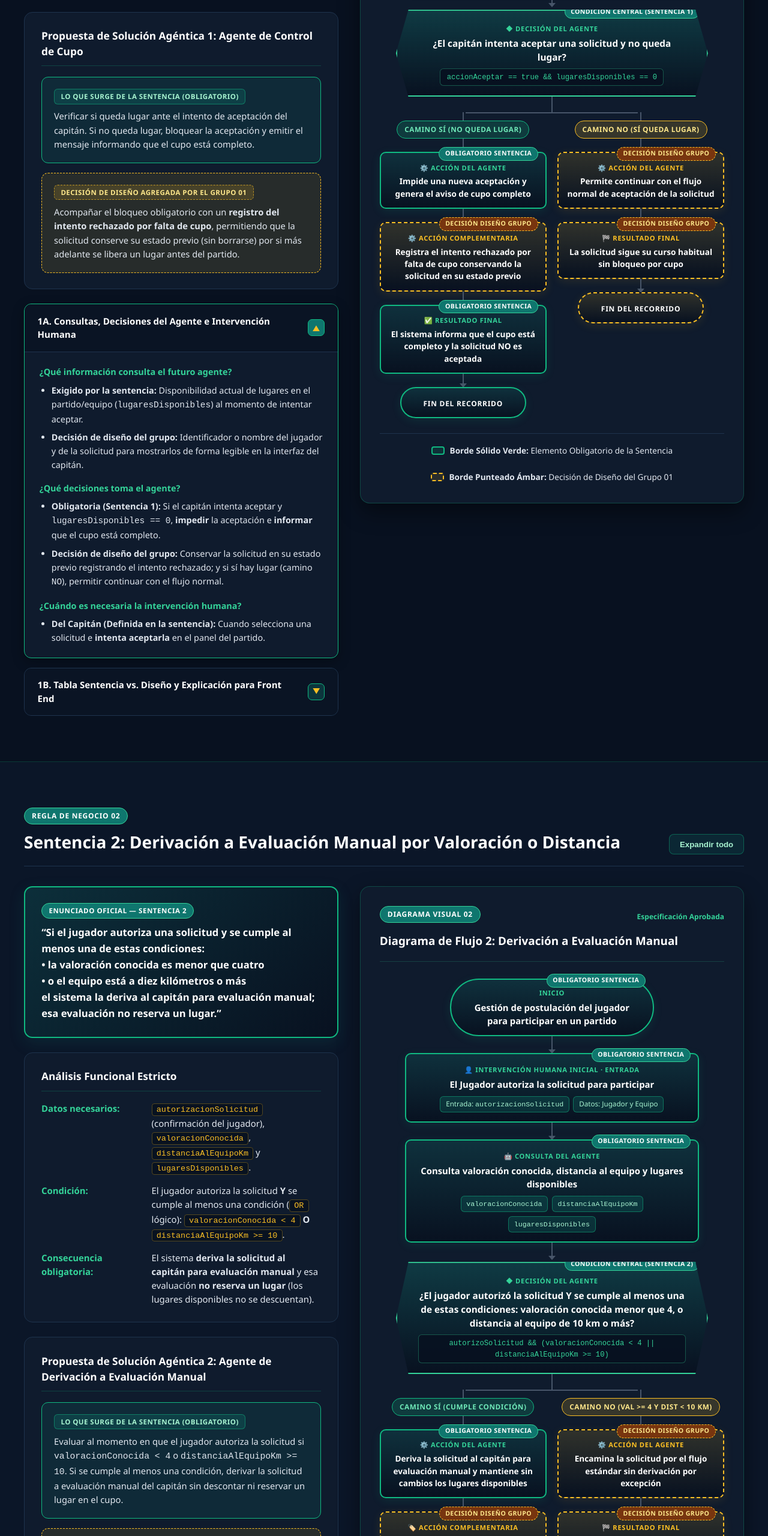
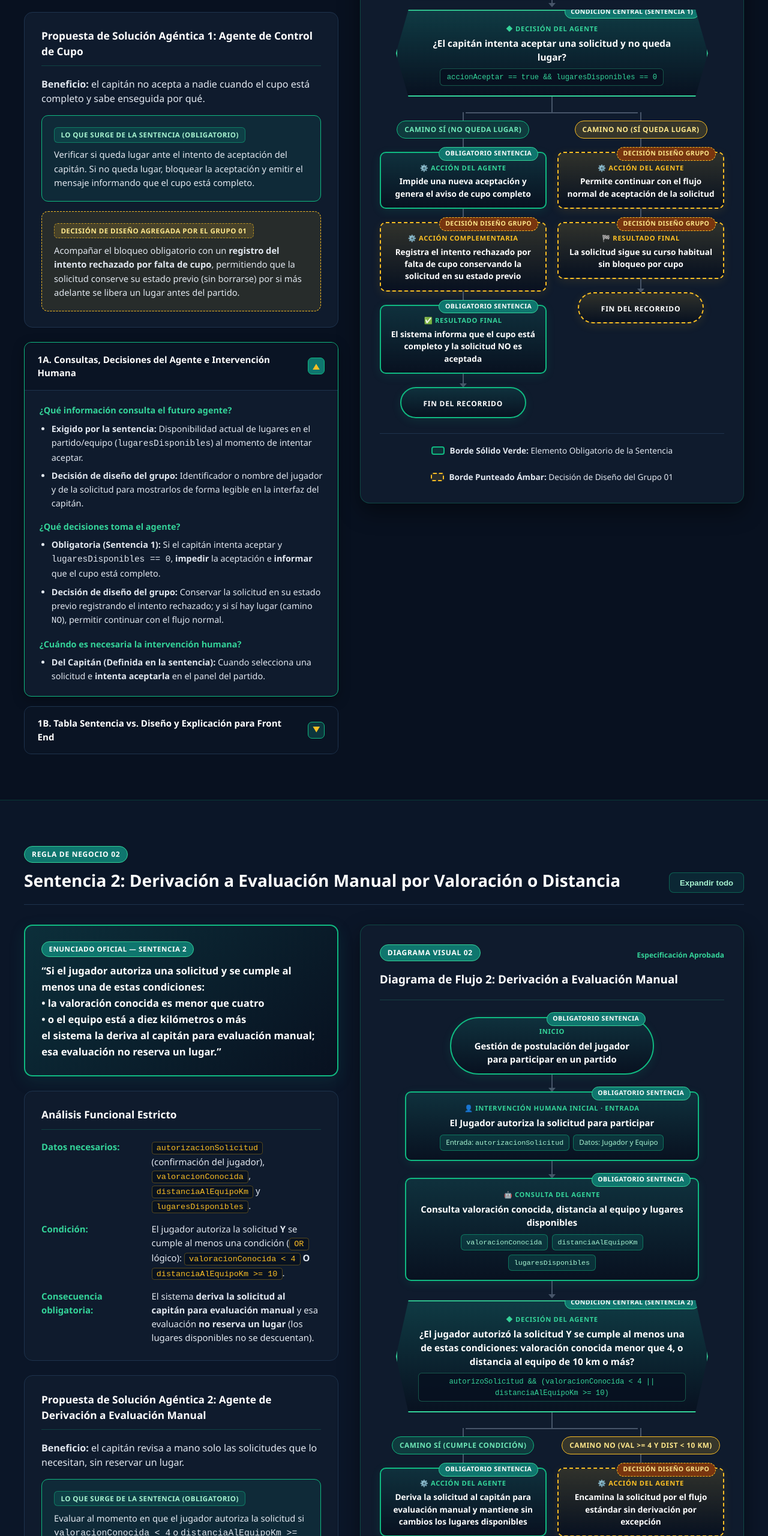
Before and after one commit to Adrilu-web/tp3-frontend-grupo1a, a plain HTML site: page index.html in a window 1280 px wide. Shown: the part 2100-4660 px from the top of the page at 60% size. Drawn offline with Linux system fonts and the light colour scheme.

Commit message:
Agrego el beneficio de cada propuesta y lo documento en README

```diff
--- a/index.html
+++ b/index.html
@@ -199,6 +199,7 @@
             <!-- Tarjeta de Propuesta Agéntica 1 -->
             <article class="info-card proposal-card">
               <h3 class="card-title">Propuesta de Solución Agéntica 1: Agente de Control de Cupo</h3>
+              <p class="analysis-val"><strong>Beneficio:</strong> el capitán no acepta a nadie cuando el cupo está completo y sabe enseguida por qué.</p>
 
               <div class="proposal-split-block mandatory-block">
                 <span class="origin-pill pill-mandatory">Lo que surge de la sentencia (Obligatorio)</span>
@@ -504,6 +505,7 @@
             <!-- Tarjeta de Propuesta Agéntica 2 -->
             <article class="info-card proposal-card">
               <h3 class="card-title">Propuesta de Solución Agéntica 2: Agente de Derivación a Evaluación Manual</h3>
+              <p class="analysis-val"><strong>Beneficio:</strong> el capitán revisa a mano solo las solicitudes que lo necesitan, sin reservar un lugar.</p>
 
               <div class="proposal-split-block mandatory-block">
                 <span class="origin-pill pill-mandatory">Lo que surge de la sentencia (Obligatorio)</span>
```
Also changed, not shown: 1 other file.
